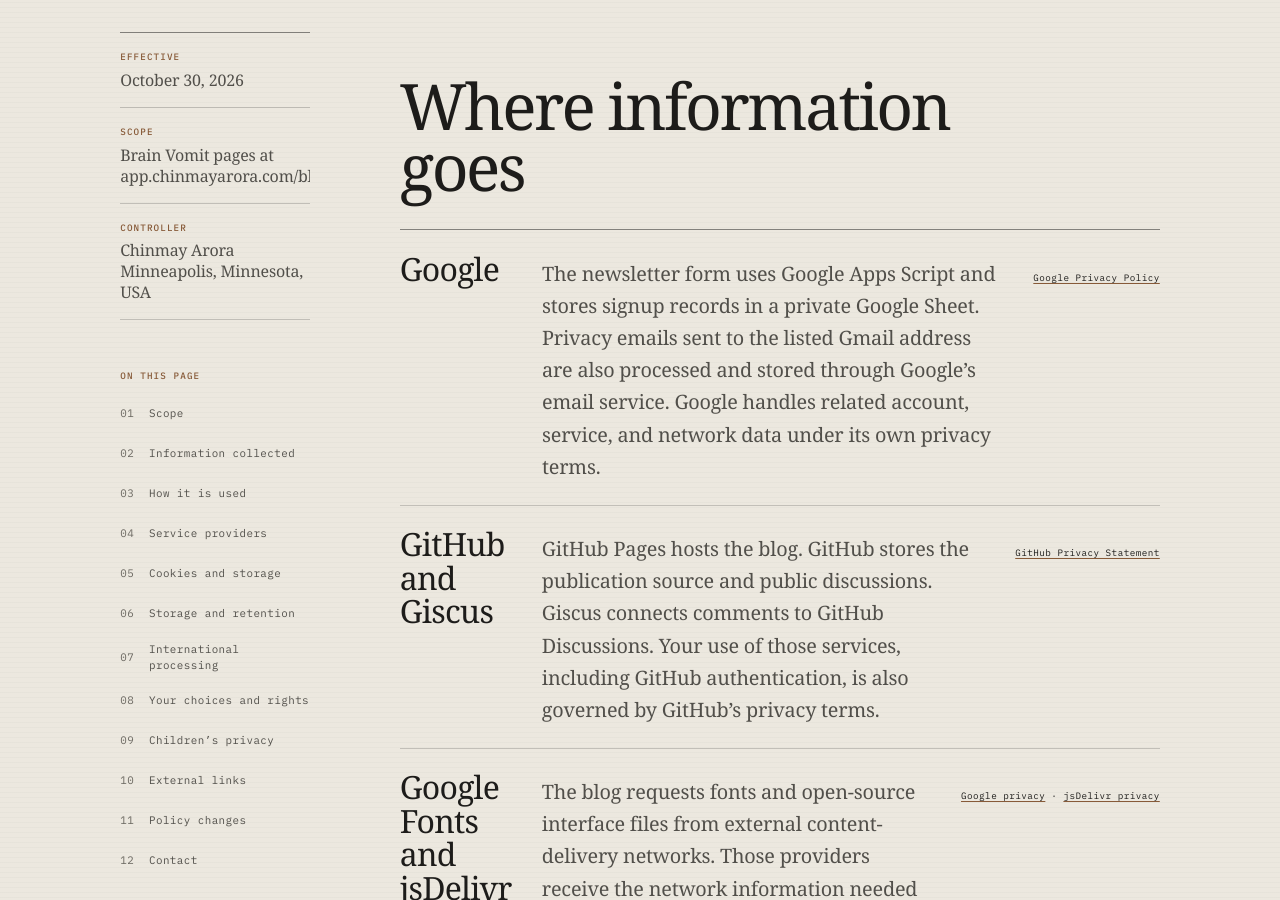
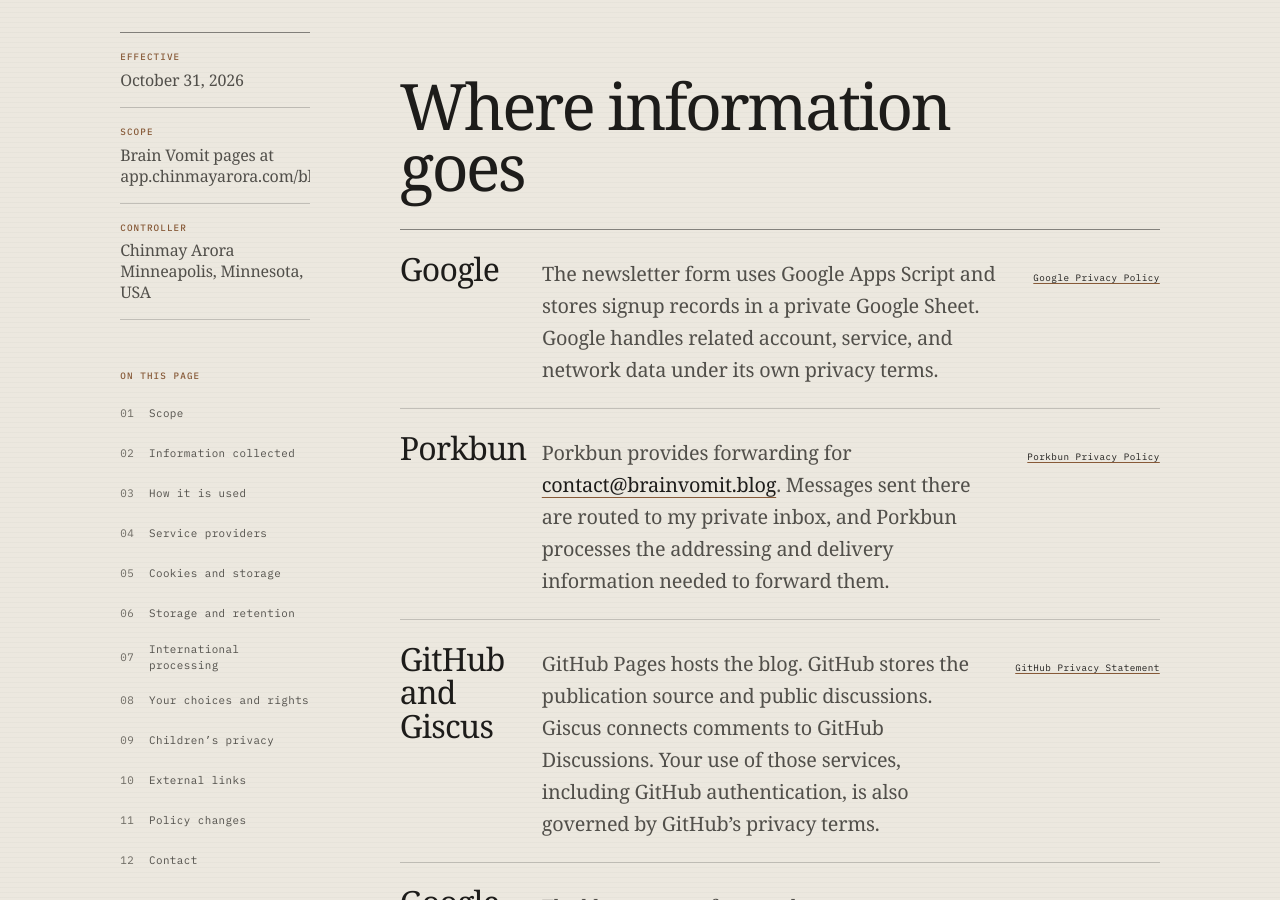
Before and after one commit to ChinmayA301/ChinmayA301.github.io, a Jekyll site: the page built from blog/privacy.md, in a window 1280 px wide and 900 px high, scrolled down 3123 px. Built offline with Jekyll 4.4.1, drawn with Linux system fonts in a browser that asks for light colours; some web fonts are replaced; some of the changed text lies outside the part shown.

Commit message:
Add Brain Vomit contact address

```diff
--- a/_layouts/blog.html
+++ b/_layouts/blog.html
@@ -73,6 +73,7 @@
         <a href="{{ site.portfolio_url | default: '' }}/projects/">Projects</a> |
         <a href="{{ site.portfolio_url | default: '' }}/intelligence/">Intelligence</a> |
         {% if site.brainvomit_mode %}<a href="{{ '/privacy/' | relative_url }}">Privacy</a>{% else %}<a href="{{ '/blog/privacy/' | relative_url }}">Privacy</a>{% endif %} |
+        <a href="mailto:contact@brainvomit.blog?subject=Brain%20Vomit">Contact</a> |
         <a class="blog-footer-muted" href="{{ '/llms.txt' | relative_url }}" aria-label="View llms.txt">llms.txt</a>
       </p>
     </div>
--- a/blog/privacy.md
+++ b/blog/privacy.md
@@ -5,7 +5,7 @@
 permalink: /blog/privacy/
 body_class: blog-privacy-page
 hide_blog_schema: true
-last_modified_at: 2026-10-30
+last_modified_at: 2026-10-31
 ---
 
 <article class="privacy-notice" aria-label="Brain Vomit privacy policy">
@@ -20,7 +20,7 @@
       <dl>
         <div>
           <dt>Effective</dt>
-          <dd>October 30, 2026</dd>
+          <dd>October 31, 2026</dd>
         </div>
         <div>
           <dt>Scope</dt>
@@ -95,8 +95,13 @@
         <div class="privacy-service-list" role="list">
           <div role="listitem">
             <h3>Google</h3>
-            <p>The newsletter form uses Google Apps Script and stores signup records in a private Google Sheet. Privacy emails sent to the listed Gmail address are also processed and stored through Google’s email service. Google handles related account, service, and network data under its own privacy terms.</p>
+            <p>The newsletter form uses Google Apps Script and stores signup records in a private Google Sheet. Google handles related account, service, and network data under its own privacy terms.</p>
             <a href="https://policies.google.com/privacy" target="_blank" rel="noopener noreferrer">Google Privacy Policy</a>
+          </div>
+          <div role="listitem">
+            <h3>Porkbun</h3>
+            <p>Porkbun provides forwarding for <a href="mailto:contact@brainvomit.blog">contact@brainvomit.blog</a>. Messages sent there are routed to my private inbox, and Porkbun processes the addressing and delivery information needed to forward them.</p>
+            <a href="https://porkbun.com/legal/agreement/privacy_policy" target="_blank" rel="noopener noreferrer">Porkbun Privacy Policy</a>
           </div>
           {% if site.brainvomit_mode %}
           <div role="listitem">
@@ -166,7 +171,7 @@
 
       <section id="contact" class="privacy-contact">
         <h2>Questions or requests</h2>
-        <p>Email <a href="mailto:chinmayarora2001@gmail.com?subject=Brain%20Vomit%20privacy%20request">chinmayarora2001@gmail.com</a> with the subject “Brain Vomit privacy request.” Include enough detail for me to locate the relevant signup or comment, but do not email passwords or identity documents unless I specifically explain why verification is necessary.</p>
+        <p>Email <a href="mailto:contact@brainvomit.blog?subject=Brain%20Vomit%20privacy%20request">contact@brainvomit.blog</a> with the subject “Brain Vomit privacy request.” Include enough detail for me to locate the relevant signup or comment, but do not email passwords or identity documents unless I specifically explain why verification is necessary.</p>
       </section>
     </div>
   </div>
```
